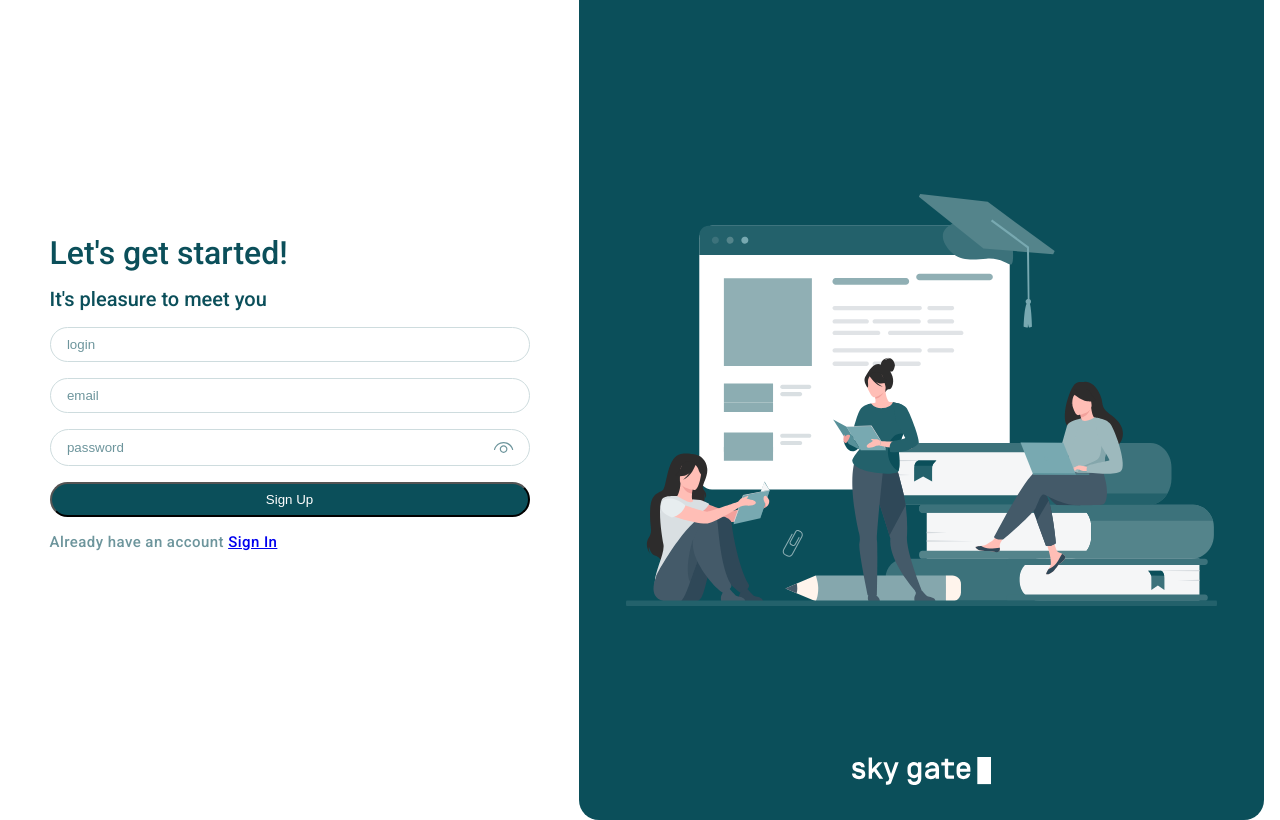
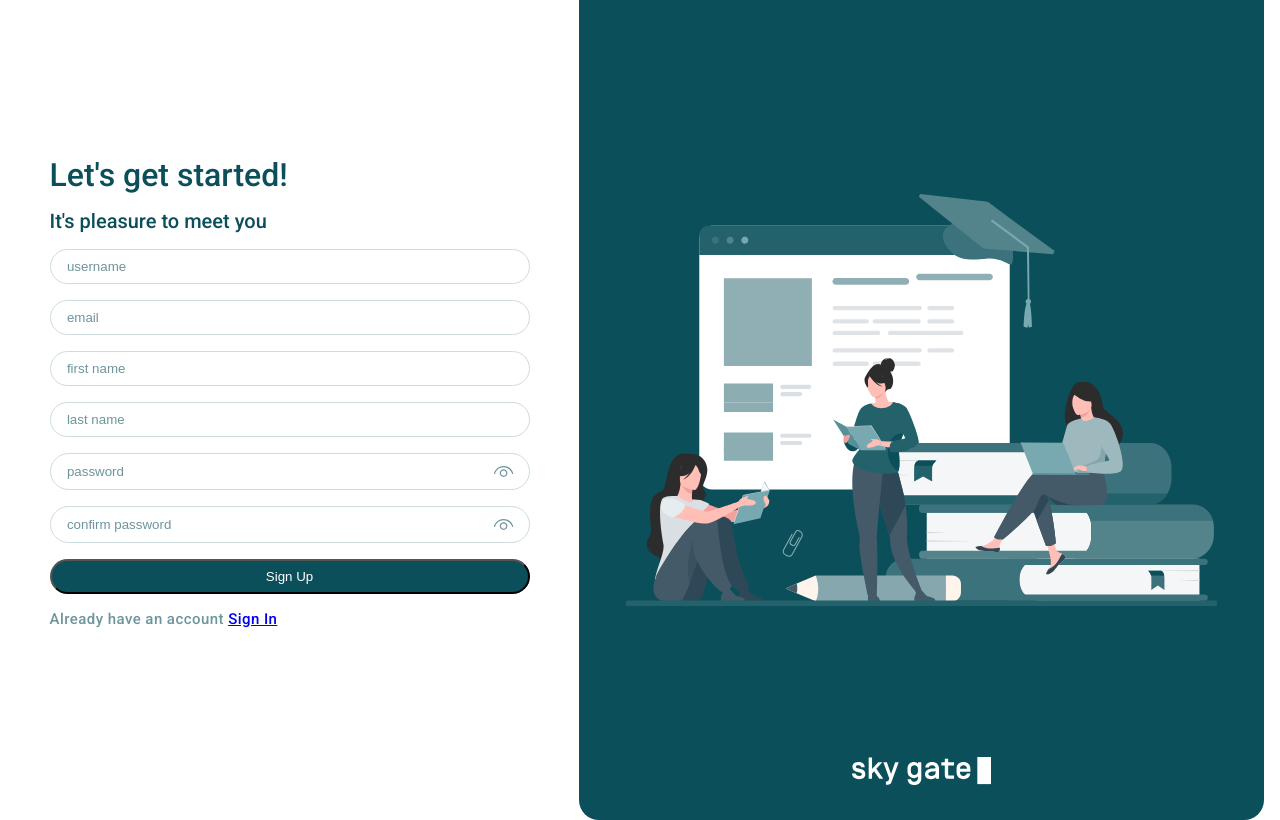
Before and after one commit to skygate/sky-lectures, a React (Create React App) app in the folder frontend/: page /SignUp in a window 1280 px wide. Built offline with nearby package versions, Linux system fonts and the light colour scheme.

Commit message:
added fields

```diff
--- a/frontend/src/components/Inputs/PasswordInput.tsx
+++ b/frontend/src/components/Inputs/PasswordInput.tsx
@@ -5,6 +5,7 @@ const PasswordInput = (props: {
   name: string;
   value: string;
   onChange: (e: React.ChangeEvent<HTMLInputElement>) => void;
+  onFocus?:(e: React.ChangeEvent<HTMLInputElement>) => void;
   placeholder?: string;
 }): JSX.Element => {
   const [passwordShown, setPasswordShown] = useState(false);
@@ -18,6 +19,7 @@ const PasswordInput = (props: {
           placeholder={props.placeholder ? props.placeholder : "Password"}
           value={props.value}
           onChange={props.onChange}
+          onFocus={props.onFocus}
           className={styles["container-input"]}
         />
         <div>
--- a/frontend/src/screens/SignUp/SingUp.tsx
+++ b/frontend/src/screens/SignUp/SingUp.tsx
@@ -5,19 +5,37 @@ import TextInput from "../../components/Inputs/TextInput";
 import { useFormik } from "formik";
 import { Link } from "react-router-dom";
 import {Register} from "../../services/Register";
+import * as Yup from "yup"
+import { useState } from "react";
 const SignUp = () => {
+  const [passwordValidation, showPasswordValidation]=useState(false)
+  const validationSchema = Yup.object({
+    username: Yup.string(),
+    email: Yup.string().required("required"),
+    password: Yup.string(),
+    confirmedPassword:Yup.string(),
+    firstName:Yup.string(),
+    lastName:Yup.string()
+  })
   const formik = useFormik({
     initialValues: {
-      login: "",
+      username: "",
       email: "",
       password: "",
+      confirmedPassword:"",
+      firstName:"",
+      lastName:""
     },
+    validationSchema:validationSchema,
 
     onSubmit: async (values) => {
-      console.log(values);
-      Register()
+      console.log(values)
+     Register(values)
     },
   });
+  const onFocus = ()=>{
+    showPasswordValidation(true)
+  }
   return (
     <div className={styles["main-container"]}>
       <div className={styles["sign-container"]}>
@@ -26,9 +44,9 @@ const SignUp = () => {
           <div className={styles["subtitle"]}>It's pleasure to meet you</div>
           <form onSubmit={formik.handleSubmit}>
             <TextInput
-              placeholder="login"
-              name="login"
-              value={formik.values.login}
+              placeholder="username"
+              name="username"
+              value={formik.values.username}
               onChange={formik.handleChange}
             ></TextInput>
             <TextInput
@@ -37,10 +55,30 @@ const SignUp = () => {
               value={formik.values.email}
               onChange={formik.handleChange}
             ></TextInput>
+            <TextInput
+              placeholder="first name"
+              name="firstName"
+              value={formik.values.firstName}
+              onChange={formik.handleChange}
+            ></TextInput>
+            <TextInput
+              placeholder="last name"
+              name="lastName"
+              value={formik.values.lastName}
+              onChange={formik.handleChange}
+            ></TextInput>
             <PasswordInput
               placeholder="password"
               name="password"
               value={formik.values.password}
+              onChange={formik.handleChange}
+              onFocus={onFocus}
+            />
+            {passwordValidation&& <ul><li>must</li></ul>}
+            <PasswordInput
+              placeholder="confirm password"
+              name="confirmedPassword"
+              value={formik.values.confirmedPassword}
               onChange={formik.handleChange}
             />
 
@@ -51,6 +89,7 @@ const SignUp = () => {
           <div className={styles["redirect"]}>
             Already have an account <Link to="/SignIn">Sign In</Link>
           </div>
+          {formik.errors.email}
         </div>
       </div>
       <div className={styles["background-container"]}>
--- a/frontend/src/services/Register.tsx
+++ b/frontend/src/services/Register.tsx
@@ -1,21 +1,22 @@
 import axios from "axios";
-const Register = ()=>{
+const Register = (values:any)=>{
+  const {username, password,confirmedPassword,email,firstName,lastName}= values
     axios.post('http://localhost:8000/api/register/', {
 
 
-            "username": "asd",
-            "password": "asd",
-            "password2": "asd",
-            "email": "asd",
-            "first_name": "asd",
-            "last_name": "asd"
+            username,
+            password,
+            password2:confirmedPassword,
+            email,
+            first_name:firstName,
+            last_name:lastName
 
       })
       .then(function (response) {
         console.log(response);
       })
-      .catch(function (response) {
-        console.log(response);
+      .catch(function (error) {
+        console.log(error.response);
       });
 }
 
```
Also changed, not shown: 1 other file (tests, documents, lock files or other folders).
